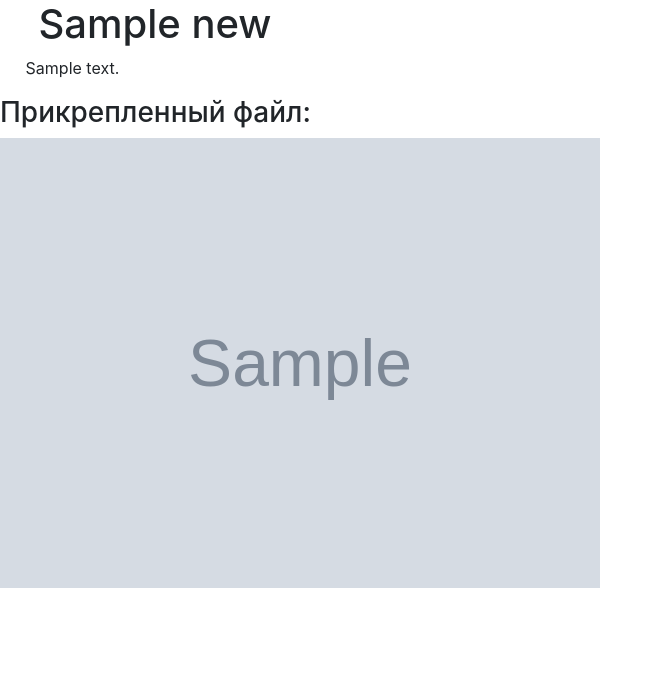
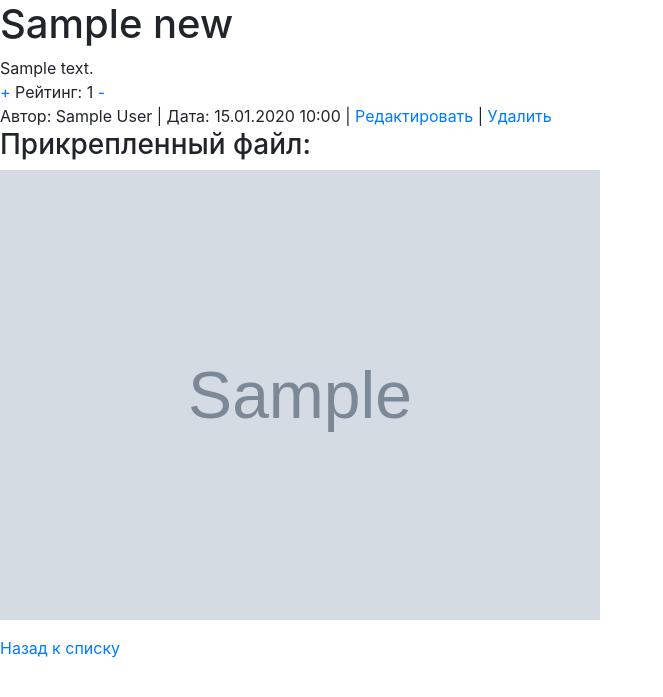
Before and after one commit to MeLoRy3113/storytell1, a Flask app: page /story/1 in a window 1280 px wide. Shown: the part 56-753 px from the top of the page, without its empty margins (0-663 px from the left). Run offline with Flask 3, Linux system fonts and the light colour scheme; a user stored in the database is signed in; tables that the repository leaves empty hold one stand-in row (values such as "Sample post"); grey boxes marked "Sample" are stand-in pictures; some libraries are stand-ins or nearby versions.

Commit message:
Update storyreader.html

```diff
--- a/templates/storyreader.html
+++ b/templates/storyreader.html
@@ -1,10 +1,50 @@
-
 {% extends "base.html" %}
 
+<style>
+    .story-container {
+        max-width: 800px;
+        margin: 0 auto;
+        padding: 20px;
+    }
+    .news-content {
+        white-space: pre-wrap;
+        margin: 20px 0;
+        line-height: 1.6;
+    }
+    a {
+        color: #0066cc;
+        text-decoration: none;
+    }
+    a:hover {
+        text-decoration: underline;
+    }
+</style>
+
 {% block content %}
-    <h1 style="margin-left: 3%; white-space: pre-wrap; word-wrap: break-word; max-width: 98%; margin-right: 2%;">{{ news.title }}</h1>
-    <p style="white-space: pre-wrap; word-wrap: break-word; max-width: 98%; margin-left: 2%; margin-right: 2%;">{{ news.content }}</p>
+    <div class="story-container">
+        <h1>{{ news.title }}</h1>
 
+        <div class="news-content">{{ news.content }}</div>
+
+        <div class="rating">
+            {% if current_user.is_authenticated %}
+                <a href="{{ url_for('rate', news_id=news.id, value=1) }}">+</a>
+            {% endif %}
+            <span>Рейтинг: {{ news.rating_score() }}</span>
+            {% if current_user.is_authenticated %}
+                <a href="{{ url_for('rate', news_id=news.id, value=-1) }}">-</a>
+            {% endif %}
+        </div>
+
+        <div class="news-meta">
+            Автор: {{ news.user.name }} |
+            Дата: {{ news.created_date.strftime('%d.%m.%Y %H:%M') }} |
+
+            {% if current_user.is_authenticated and current_user == news.user %}
+                <a href="{{ url_for('edit_news', id=news.id) }}">Редактировать</a> |
+                <a href="{{ url_for('news_delete', id=news.id) }}">Удалить</a>
+            {% endif %}
+        </div>
     {% if news.file_path %}
         <h3>Прикрепленный файл:</h3>
         {% if news.file_path.endswith(('.jpg', '.png', '.jpeg')) %}
@@ -13,4 +53,7 @@
             <a href="{{ url_for('static', filename=news.file_path.replace('static/upload/', '')) }}" download>Скачать файл</a>
         {% endif %}
     {% endif %}
+        <p></p>
+        <a href="{{ url_for('index') }}">Назад к списку</a>
+    </div>
 {% endblock %}
```
